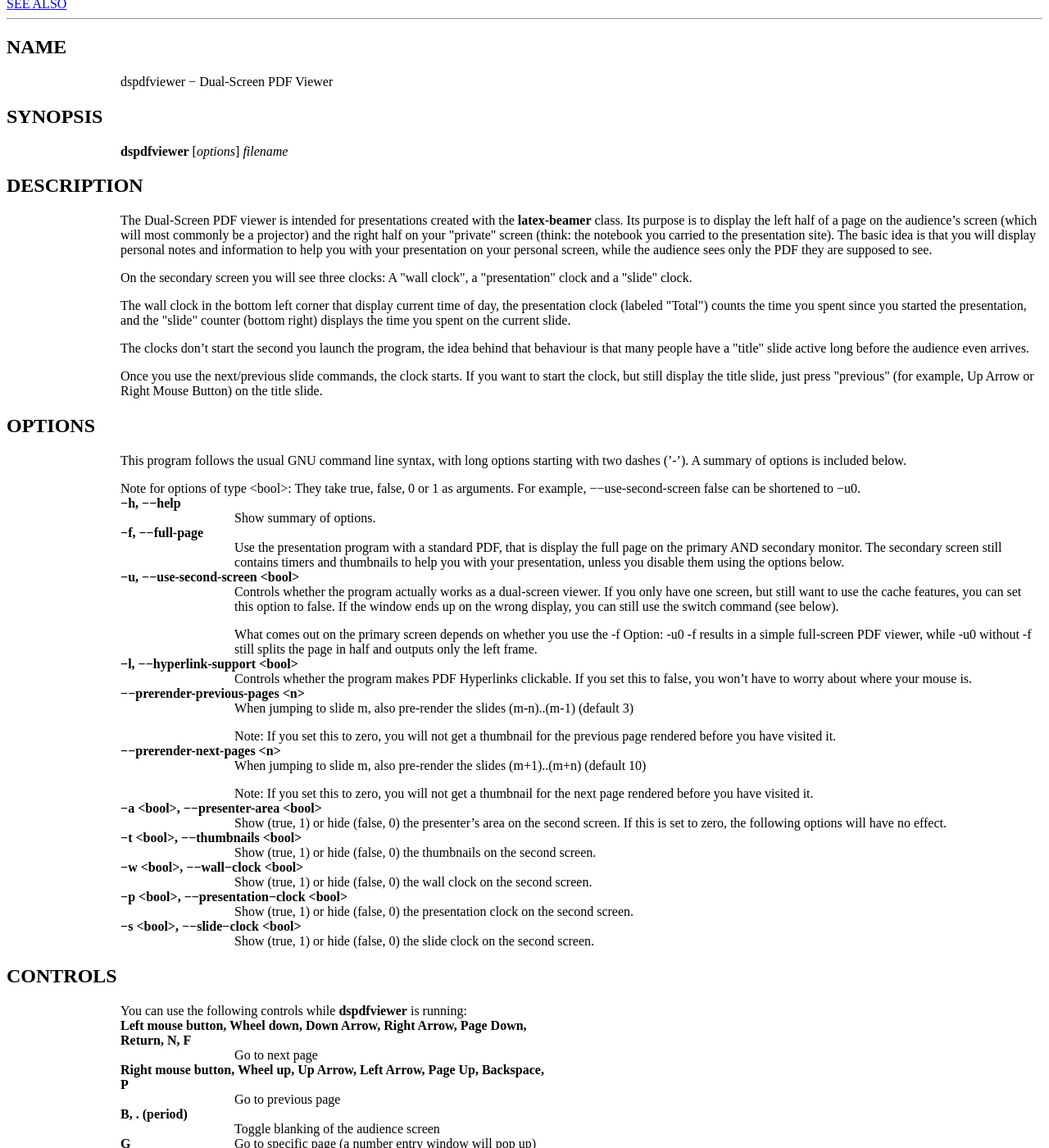
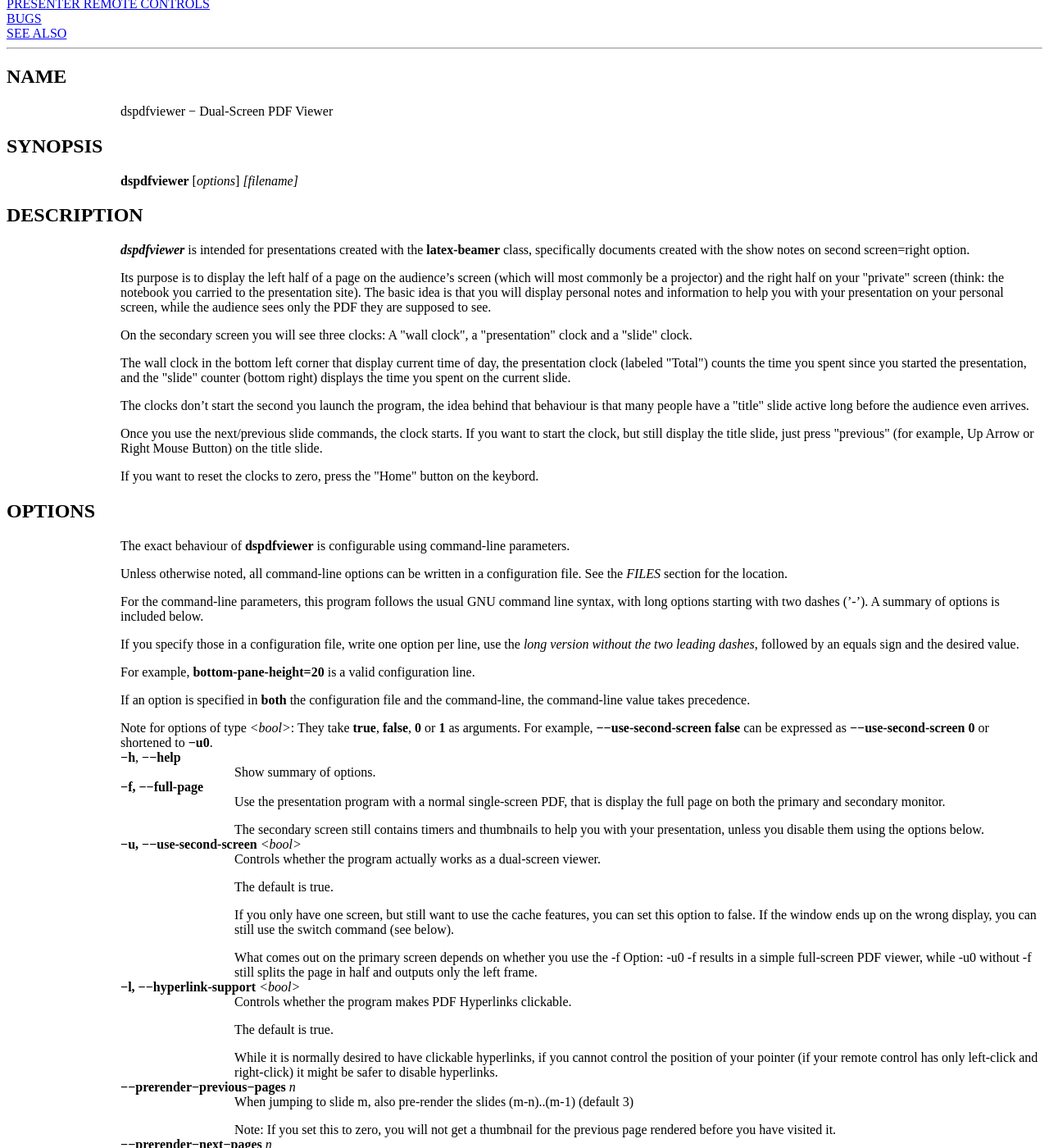
Before and after one commit to dannyedel/dspdfviewer, a Jekyll site: the page manpage.html, which Jekyll copies as it is, in a window 1280 px wide and 1400 px high, scrolled down 192 px. Shown: the whole window at 82% size. Built offline with Jekyll 4.4.1, drawn with Linux system fonts in a browser that asks for light colours; Markdown is read by kramdown in place of the engine named in the settings; some of the changed text lies outside the part shown.

Commit message:
refresh manpage

```diff
--- a/manpage.html
+++ b/manpage.html
@@ -1,5 +1,5 @@
-<!-- Creator     : groff version 1.21 -->
-<!-- CreationDate: Tue Jul 28 21:05:55 2015 -->
+<!-- Creator     : groff version 1.22.3 -->
+<!-- CreationDate: Thu Jul 30 16:03:57 2015 -->
 <!DOCTYPE html PUBLIC "-//W3C//DTD HTML 4.01 Transitional//EN"
 "http://www.w3.org/TR/html4/loose.dtd">
 <html>
@@ -25,7 +25,9 @@
 <a href="#DESCRIPTION">DESCRIPTION</a><br>
 <a href="#OPTIONS">OPTIONS</a><br>
 <a href="#CONTROLS">CONTROLS</a><br>
-<a href="#CONFIGURATION FILE">CONFIGURATION FILE</a><br>
+<a href="#FILES">FILES</a><br>
+<a href="#PRESENTER REMOTE CONTROLS">PRESENTER REMOTE CONTROLS</a><br>
+<a href="#BUGS">BUGS</a><br>
 <a href="#SEE ALSO">SEE ALSO</a><br>
 
 <hr>
@@ -46,23 +48,28 @@
 
 
 <p style="margin-left:11%; margin-top: 1em"><b>dspdfviewer</b>
-[<i>options</i>] <i>filename</i></p>
+[<i>options</i>] <i>[filename]</i></p>
 
 <h2>DESCRIPTION
 <a name="DESCRIPTION"></a>
 </h2>
 
 
-<p style="margin-left:11%; margin-top: 1em">The Dual-Screen
-PDF viewer is intended for presentations created with the
-<b>latex-beamer</b> class. Its purpose is to display the
-left half of a page on the audience&rsquo;s screen (which
-will most commonly be a projector) and the right half on
-your &quot;private&quot; screen (think: the notebook you
-carried to the presentation site). The basic idea is that
-you will display personal notes and information to help you
-with your presentation on your personal screen, while the
-audience sees only the PDF they are supposed to see.</p>
+
+<p style="margin-left:11%; margin-top: 1em"><i><b>dspdfviewer</b></i>
+is intended for presentations created with the
+<b>latex-beamer</b> class, specifically documents created
+with the show notes on second screen=right option.</p>
+
+<p style="margin-left:11%; margin-top: 1em">Its purpose is
+to display the left half of a page on the audience&rsquo;s
+screen (which will most commonly be a projector) and the
+right half on your &quot;private&quot; screen (think: the
+notebook you carried to the presentation site). The basic
+idea is that you will display personal notes and information
+to help you with your presentation on your personal screen,
+while the audience sees only the PDF they are supposed to
+see.</p>
 
 <p style="margin-left:11%; margin-top: 1em">On the
 secondary screen you will see three clocks: A &quot;wall
@@ -88,21 +95,50 @@
 just press &quot;previous&quot; (for example, Up Arrow or
 Right Mouse Button) on the title slide.</p>
 
+<p style="margin-left:11%; margin-top: 1em">If you want to
+reset the clocks to zero, press the &quot;Home&quot; button
+on the keybord.</p>
+
 <h2>OPTIONS
 <a name="OPTIONS"></a>
 </h2>
 
 
-<p style="margin-left:11%; margin-top: 1em">This program
-follows the usual GNU command line syntax, with long options
-starting with two dashes (&rsquo;-&rsquo;). A summary of
-options is included below.</p>
+<p style="margin-left:11%; margin-top: 1em">The exact
+behaviour of <b>dspdfviewer</b> is configurable using
+command-line parameters.</p>
+
+<p style="margin-left:11%; margin-top: 1em">Unless
+otherwise noted, all command-line options can be written in
+a configuration file. See the <i>FILES</i> section for the
+location.</p>
+
+<p style="margin-left:11%; margin-top: 1em">For the
+command-line parameters, this program follows the usual GNU
+command line syntax, with long options starting with two
+dashes (&rsquo;-&rsquo;). A summary of options is included
+below.</p>
+
+<p style="margin-left:11%; margin-top: 1em">If you specify
+those in a configuration file, write one option per line,
+use the <i>long version without the two leading dashes</i>,
+followed by an equals sign and the desired value.</p>
+
+<p style="margin-left:11%; margin-top: 1em">For example,
+<b>bottom-pane-height=20</b> is a valid configuration
+line.</p>
+
+<p style="margin-left:11%; margin-top: 1em">If an option is
+specified in <b>both</b> the configuration file and the
+command-line, the command-line value takes precedence.</p>
 
 <p style="margin-left:11%; margin-top: 1em">Note for
-options of type &lt;bool&gt;: They take true, false, 0 or 1
-as arguments. For example, &minus;&minus;use-second-screen
-false can be shortened to &minus;u0. <b><br>
-&minus;h, &minus;&minus;help</b></p>
+options of type <i>&lt;bool&gt;</i>: They take <b>true</b>,
+<b>false</b>, <b>0</b> or <b>1</b> as arguments. For
+example, <b>&minus;&minus;use-second-screen false</b> can be
+expressed as <b>&minus;&minus;use-second-screen 0</b> or
+shortened to <b>&minus;u0</b>. <b><br>
+&minus;h</b>, <b>&minus;&minus;help</b></p>
 
 <p style="margin-left:22%;">Show summary of options.</p>
 
@@ -110,20 +146,27 @@
 &minus;&minus;full-page</b></p>
 
 <p style="margin-left:22%;">Use the presentation program
-with a standard PDF, that is display the full page on the
-primary AND secondary monitor. The secondary screen still
-contains timers and thumbnails to help you with your
-presentation, unless you disable them using the options
+with a normal single-screen PDF, that is display the full
+page on both the primary and secondary monitor.</p>
+
+<p style="margin-left:22%; margin-top: 1em">The secondary
+screen still contains timers and thumbnails to help you with
+your presentation, unless you disable them using the options
 below.</p>
 
 <p style="margin-left:11%;"><b>&minus;u,
-&minus;&minus;use-second-screen &lt;bool&gt;</b></p>
+&minus;&minus;use-second-screen</b> <i>&lt;bool&gt;</i></p>
 
 <p style="margin-left:22%;">Controls whether the program
-actually works as a dual-screen viewer. If you only have one
-screen, but still want to use the cache features, you can
-set this option to false. If the window ends up on the wrong
-display, you can still use the switch command (see
+actually works as a dual-screen viewer.</p>
+
+<p style="margin-left:22%; margin-top: 1em">The default is
+true.</p>
+
+<p style="margin-left:22%; margin-top: 1em">If you only
+have one screen, but still want to use the cache features,
+you can set this option to false. If the window ends up on
+the wrong display, you can still use the switch command (see
 below).</p>
 
 <p style="margin-left:22%; margin-top: 1em">What comes out
@@ -133,15 +176,23 @@
 outputs only the left frame.</p>
 
 <p style="margin-left:11%;"><b>&minus;l,
-&minus;&minus;hyperlink-support &lt;bool&gt;</b></p>
+&minus;&minus;hyperlink-support</b> <i>&lt;bool&gt;</i></p>
 
 <p style="margin-left:22%;">Controls whether the program
-makes PDF Hyperlinks clickable. If you set this to false,
-you won&rsquo;t have to worry about where your mouse is.</p>
+makes PDF Hyperlinks clickable.</p>
+
+<p style="margin-left:22%; margin-top: 1em">The default is
+true.</p>
+
+<p style="margin-left:22%; margin-top: 1em">While it is
+normally desired to have clickable hyperlinks, if you cannot
+control the position of your pointer (if your remote control
+has only left-click and right-click) it might be safer to
+disable hyperlinks.</p>
 
 
-<p style="margin-left:11%;"><b>&minus;&minus;prerender-previous-pages
-&lt;n&gt;</b></p>
+<p style="margin-left:11%;"><b>&minus;&minus;prerender&minus;previous&minus;pages</b>
+<i>n</i></p>
 
 <p style="margin-left:22%;">When jumping to slide m, also
 pre-render the slides (m-n)..(m-1) (default 3)</p>
@@ -151,8 +202,8 @@
 previous page rendered before you have visited it.</p>
 
 
-<p style="margin-left:11%;"><b>&minus;&minus;prerender-next-pages
-&lt;n&gt;</b></p>
+<p style="margin-left:11%;"><b>&minus;&minus;prerender&minus;next&minus;pages</b>
+<i>n</i></p>
 
 <p style="margin-left:22%;">When jumping to slide m, also
 pre-render the slides (m+1)..(m+n) (default 10)</p>
@@ -161,37 +212,49 @@
 set this to zero, you will not get a thumbnail for the next
 page rendered before you have visited it.</p>
 
-<p style="margin-left:11%;"><b>&minus;a &lt;bool&gt;,
-&minus;&minus;presenter-area &lt;bool&gt;</b></p>
+<p style="margin-left:11%;"><b>&minus;a,
+&minus;&minus;presenter-area</b> <i>&lt;bool&gt;</i></p>
 
 <p style="margin-left:22%;">Show (true, 1) or hide (false,
 0) the presenter&rsquo;s area on the second screen. If this
 is set to zero, the following options will have no
 effect.</p>
 
-<p style="margin-left:11%;"><b>&minus;t &lt;bool&gt;,
-&minus;&minus;thumbnails &lt;bool&gt;</b></p>
+<p style="margin-left:11%;"><b>&minus;t,
+&minus;&minus;thumbnails</b> <i>&lt;bool&gt;</i></p>
 
 <p style="margin-left:22%;">Show (true, 1) or hide (false,
 0) the thumbnails on the second screen.</p>
 
-<p style="margin-left:11%;"><b>&minus;w &lt;bool&gt;,
-&minus;&minus;wall&minus;clock &lt;bool&gt;</b></p>
+<p style="margin-left:11%;"><b>&minus;w,
+&minus;&minus;wall&minus;clock</b> <i>&lt;bool&gt;</i></p>
 
 <p style="margin-left:22%;">Show (true, 1) or hide (false,
 0) the wall clock on the second screen.</p>
 
-<p style="margin-left:11%;"><b>&minus;p &lt;bool&gt;,
-&minus;&minus;presentation&minus;clock &lt;bool&gt;</b></p>
+<p style="margin-left:11%;"><b>&minus;p,
+&minus;&minus;presentation&minus;clock</b>
+<i>&lt;bool&gt;</i></p>
 
 <p style="margin-left:22%;">Show (true, 1) or hide (false,
 0) the presentation clock on the second screen.</p>
 
-<p style="margin-left:11%;"><b>&minus;s &lt;bool&gt;,
-&minus;&minus;slide&minus;clock &lt;bool&gt;</b></p>
+<p style="margin-left:11%;"><b>&minus;s,
+&minus;&minus;slide&minus;clock</b> <i>&lt;bool&gt;</i></p>
 
 <p style="margin-left:22%;">Show (true, 1) or hide (false,
 0) the slide clock on the second screen.</p>
+
+<p style="margin-left:11%;"><b>&minus;b,
+&minus;&minus;bottom&minus;pane&minus;height</b>
+<i>n</i></p>
+
+<p style="margin-left:22%;">Configure how large the
+presenter area on the second screen will be, unit is
+<i>percent of second screen&rsquo;s total height</i>.</p>
+
+<p style="margin-left:22%; margin-top: 1em">Default value
+20.</p>
 
 <h2>CONTROLS
 <a name="CONTROLS"></a>
@@ -199,103 +262,132 @@
 
 
 <p style="margin-left:11%; margin-top: 1em">You can use the
-following controls while <b>dspdfviewer</b> is running:
-<b><br>
-Left mouse button, Wheel down, Down Arrow, Right Arrow, Page
-Down, <br>
-Return, N, F</b></p>
+following controls while <b>dspdfviewer</b> is running.</p>
 
-<p style="margin-left:22%;">Go to next page</p>
+<p style="margin-left:11%; margin-top: 1em">Note that
+mouse-clicks are subject to pointer position if the
+hyperlink support is enabled. If your mouse cursor changes
+to a hand, it will follow the link you are hovering on a
+click. <b><br>
+Keyboard: ?, F1</b></p>
 
-<p style="margin-left:11%;"><b>Right mouse button, Wheel
-up, Up Arrow, Left Arrow, Page Up, Backspace, <br>
-P</b></p>
+<p style="margin-left:22%;">Display quick-help (most
+important key bindings)</p>
 
-<p style="margin-left:22%;">Go to previous page</p>
+<p style="margin-left:11%;"><b>Keyboard: Spacebar, Page
+Down / Mouse: Left-Click, Wheel Down</b></p>
 
-<p style="margin-left:11%;"><b>B, . (period)</b></p>
+<p style="margin-left:22%;">Go one page forward</p>
+
+<p style="margin-left:22%; margin-top: 1em">Additional
+keyboard aliases: Down, Right, Return, Enter, N, F</p>
+
+<p style="margin-left:11%;"><b>Keyboard: Backspace, Page Up
+/ Mouse: Right-Click, Wheel Up</b></p>
+
+<p style="margin-left:22%;">Go one page backward</p>
+
+<p style="margin-left:22%; margin-top: 1em">Additional
+keyboard aliases: Up, Left, P</p>
+
+<p style="margin-left:11%;"><b>Keyboard: B, .
+(period)</b></p>
 
 <p style="margin-left:22%;">Toggle blanking of the audience
 screen</p>
 
-<table width="100%" border="0" rules="none" frame="void"
-       cellspacing="0" cellpadding="0">
-<tr valign="top" align="left">
-<td width="11%"></td>
-<td width="1%">
+<p style="margin-left:11%;"><b>Keyboard: G</b></p>
 
+<p style="margin-left:22%;">Go to specific page (a number
+entry window will pop up)</p>
 
-<p><b>G</b></p></td>
-<td width="10%"></td>
-<td width="78%">
+<p style="margin-left:22%; margin-top: 1em">Note that the
+this counts PDF pages, so a single slide having 6 unmasking
+steps will be 7 PDF pages long, including the initial
+near-blank page.</p>
 
+<p style="margin-left:11%;"><b>Keyboard: Home, H</b></p>
 
-<p>Go to specific page (a number entry window will pop
-up)</p> </td></tr>
-</table>
+<p style="margin-left:22%;">Go to the first page and reset
+the clocks to zero.</p>
 
-<p style="margin-left:11%;"><b>Home (also called Pos 1 on
-some keyboards), H</b></p>
+<p style="margin-left:22%; margin-top: 1em">Use this if you
+want the clocks to stop at zero, use the G (goto) function
+to page 1 if you want to them to keep running.</p>
 
-<p style="margin-left:22%;">Go to first page and <b>reset
-the presentation and the slide clock to zero</b></p>
+<p style="margin-left:22%; margin-top: 1em">Note that the
+Home key may be called &quot;Pos 1&quot; on some
+keyboards.</p>
 
-<p style="margin-left:11%;"><b>Escape, Q</b></p>
+<p style="margin-left:11%;"><b>Keyboard: Escape, Q</b></p>
 
-<p style="margin-left:22%;">Quit viewer</p>
+<p style="margin-left:22%;">Quit <b>dspdfviewer</b>.</p>
 
-<table width="100%" border="0" rules="none" frame="void"
-       cellspacing="0" cellpadding="0">
-<tr valign="top" align="left">
-<td width="11%"></td>
-<td width="9%">
+<p style="margin-left:11%;"><b>Keyboard: S, F12</b></p>
 
+<p style="margin-left:22%;">Switch primary and secondary
+screens</p>
 
-<p><b>S, F12</b></p></td>
-<td width="2%"></td>
-<td width="78%">
+<p style="margin-left:22%; margin-top: 1em">Use this if the
+audience sees your &rsquo;note&rsquo; side with the clocks
+and you see the actual presentation on your screen.</p>
 
+<p style="margin-left:22%; margin-top: 1em">If you just
+want to see the main presentation (for example, because the
+projector is behind you), use <b>T</b>.</p>
 
-<p>Switch primary and secondary screens (Use this if the
-audience sees your &rsquo;note&rsquo; side instead of the
-actual presentation)</p></td></tr>
-<tr valign="top" align="left">
-<td width="11%"></td>
-<td width="9%">
+<p style="margin-left:11%;"><b>Keyboard: T</b></p>
 
+<p style="margin-left:22%;">Switch secondary screen&rsquo;s
+function</p>
 
-<p><b>T</b></p></td>
-<td width="2%"></td>
-<td width="78%">
+<p style="margin-left:22%; margin-top: 1em">Use this if you
+want to see the audience side on your screen, without
+showing the notes to the audience. Pressing the button again
+will switch back to normal operation.</p>
 
-
-<p>Switch secondary screen&rsquo;s function (Use this if
-you want to see the audience side on your screen, without
-showing the notes to the audience. Pressing the button again
-will switch back to normal operation.)</p></td></tr>
-<tr valign="top" align="left">
-<td width="11%"></td>
-<td width="9%">
-
-
-<p><b>?, F1</b></p></td>
-<td width="2%"></td>
-<td width="78%">
-
-
-<p>Show message box with the available keybindings.</p></td></tr>
-</table>
-
-<h2>CONFIGURATION FILE
-<a name="CONFIGURATION FILE"></a>
+<h2>FILES
+<a name="FILES"></a>
 </h2>
 
 
 
-<p style="margin-left:11%; margin-top: 1em"><b>~/.config/dspdfviewer.ini</b>
-You can specify all long command-line options (without
-leading &minus;&minus;) here, in a &quot;option=value&quot;
-format, one per line.</p>
+<p style="margin-left:11%; margin-top: 1em"><b>~/.config/dspdfviewer.ini</b></p>
+
+<p style="margin-left:22%;">You can specify all long
+command-line options (without leading &minus;&minus;) here,
+in a &quot;option=value&quot; format, one per line.</p>
+
+<h2>PRESENTER REMOTE CONTROLS
+<a name="PRESENTER REMOTE CONTROLS"></a>
+</h2>
+
+
+<p style="margin-left:11%; margin-top: 1em">Most (maybe not
+all) presenter remote controls technically act as a keyboard
+sending one of the keystrokes listed either in the main or
+additional keybindings. If your remote control does not work
+as intended, please file a bug report describing what
+keystrokes it generates when you press its buttons. If there
+is no conflict, a keybinding will be included in the next
+release.</p>
+
+<h2>BUGS
+<a name="BUGS"></a>
+</h2>
+
+
+<p style="margin-left:11%; margin-top: 1em">None currently
+known.</p>
+
+<p style="margin-left:11%; margin-top: 1em">If you find any
+bugs, the preferred way to report them is at the github
+issue tracker at
+https://github.com/dannyedel/dspdfviewer/issues.</p>
+
+<p style="margin-left:11%; margin-top: 1em">As a fallback,
+you can send e-mail to mail@danny-edel.de with the word
+&quot;dspdfviewer&quot; in the subject line.</p>
 
 <h2>SEE ALSO
 <a name="SEE ALSO"></a>
@@ -303,13 +395,21 @@
 
 
 
-<p style="margin-left:11%; margin-top: 1em"><b>/usr/share/doc/latex-beamer/beameruserguide.pdf.gz</b>
-from the <b>latex-beamer</b> package.</p>
+<p style="margin-left:11%; margin-top: 1em"><b>/usr/share/doc/latex-beamer/beameruserguide.pdf.gz</b></p>
 
-<p style="margin-left:11%; margin-top: 1em">Note: Use
+<p style="margin-left:22%;">from the <b>latex-beamer</b>
+package on how to create beamer presentations.</p>
+
+<p style="margin-left:22%; margin-top: 1em">Note: Use
 &quot;show notes on second screen=right&quot; because
 <b>dspdfviewer</b> assumes that the right half of the page
 is the notes.</p>
+
+
+<p style="margin-left:11%;"><b>http://dspdfviewer.danny-edel.de</b></p>
+
+<p style="margin-left:22%;">for installation instructions
+and new release announcements.</p>
 <hr>
 </body>
 </html>
```
